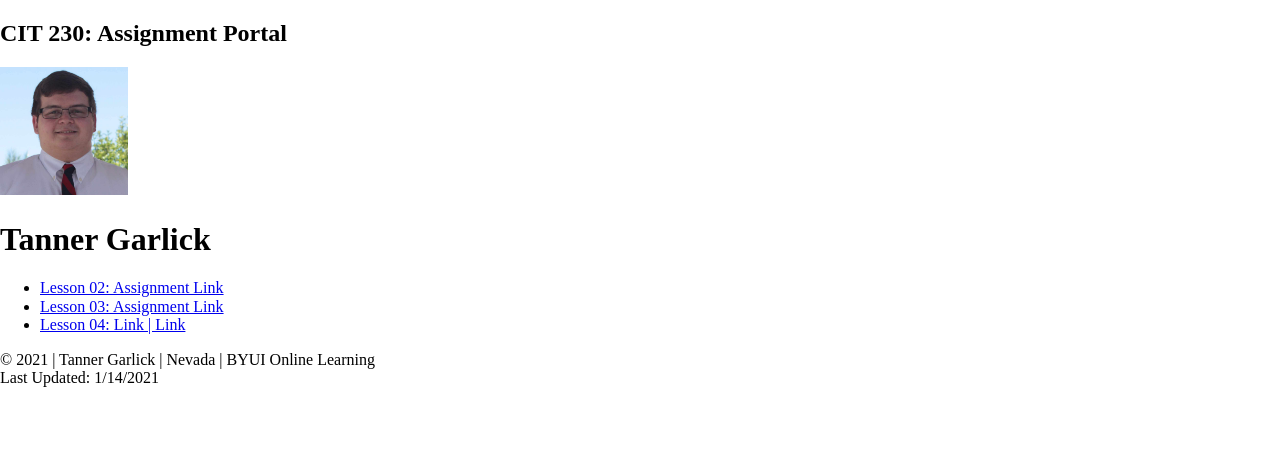
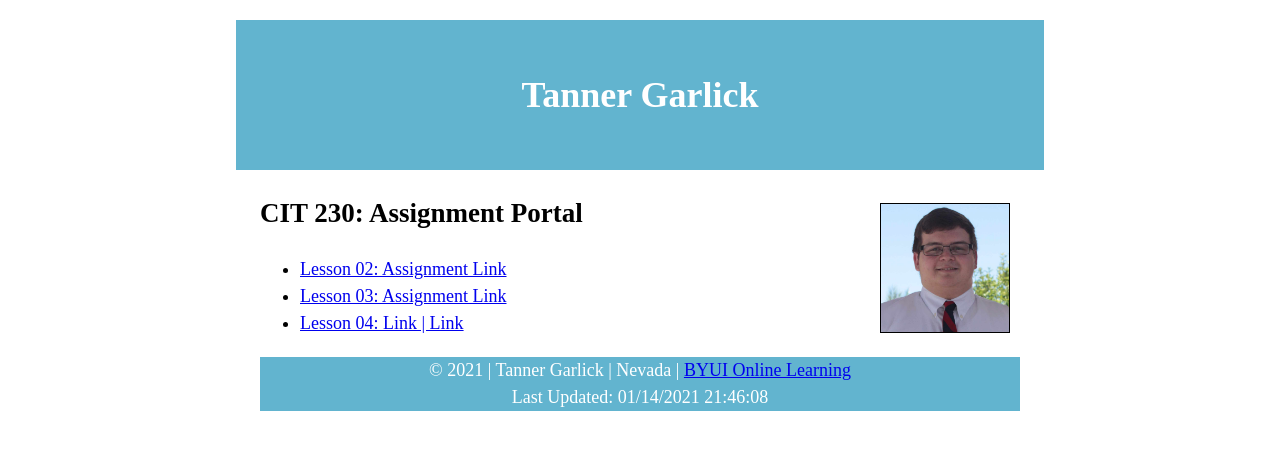
Before and after one commit to TannerGarlick/tannergarlick.github.io, a plain HTML site: page index.html in a window 1280 px wide. Drawn offline with Linux system fonts and the light colour scheme.

Commit message:
added HTML and css and java

```diff
--- /dev/null
+++ b/css/main.css
@@ -0,0 +1,29 @@
+body {
+  font-size: 18px;
+  line-height: 1.5;
+}
+
+header,
+nav,
+main,
+footer {
+  margin: 1.25rem auto;
+  max-width: 760px;
+}
+
+header,
+footer {
+  background-color:#62b4cf;
+  color: white;
+  text-align: center;
+}
+
+header {
+  padding: 1.5rem;
+}
+
+nav img {
+  float: right;
+  margin: 10px;
+  border: 1px solid black;
+}
--- a/index.html
+++ b/index.html
@@ -1,34 +1,38 @@
 <!DOCTYPE html>
 <html lang="en">
   <head>
-    <meta charset="UTF-8">
-    <meta name="viewport" content="width=device-width, initial-scale=1.0">
-    <link rel="stylesheet" href="css/normalize.css">
-    <link rel="stylesheet" href="css/medium.css">
-    <link rel="preconnect" href="https://fonts.gstatic.com">
-    <link href="https://fonts.googleapis.com/css2?family=Mukta&display=swap" rel="stylesheet">
-    <title>Home Page</title>
-    <meta name="description" content=" ">
+    <meta charset="UTF-8" />
+    <meta name="viewport" content="width=device-width, initial-scale=1.0" />
+    <link rel="stylesheet" href="css/normalize.css" />
+    <link rel="stylesheet" href="css/medium.css" />
+    <link rel="stylesheet" href="css/main.css" />
+    <link rel="preconnect" href="https://fonts.gstatic.com" />
+    <link
+      href="https://fonts.googleapis.com/css2?family=Mukta&display=swap"
+      rel="stylesheet"
+    />
+    <title>WDD 230 Tanner Garlick</title>
+    <meta name="description" content="Assignment portal for Tanner Garlick in WDD 230: Web Frontend Development at Brigham Young University - Idaho" />
   </head>
   <body>
     <header>
-        <h2>CIT 230: Assignment Portal</h2>
-        <img src="images/profilephoto.jpg" alt="My Profile Photo">
       <h1>Tanner Garlick</h1>
     </header>
     <nav>
+      <img src="images/profilephoto.jpg" alt="My Profile Photo" />
+      <h2>CIT 230: Assignment Portal</h2>
       <ul>
         <li><a href="#">Lesson 02: Assignment Link</a></li>
         <li><a href="#">Lesson 03: Assignment Link</a></li>
         <li><a href="#">Lesson 04: Link | Link</a></li>
       </ul>
     </nav>
-    <main>
-
-    </main>
+    <main></main>
     <footer>
-        &copy; 2021 | Tanner Garlick | Nevada | BYUI Online Learning <br>
-        Last Updated: 1/14/2021
+      &copy; 2021 | Tanner Garlick | Nevada | <a href = "https://www.byui.edu/online">BYUI Online Learning </a> <br />
+      Last Updated: <span id="lastmodified"></span>
     </footer>
+      <script>  var x = document.lastModified;
+        document.getElementById("lastmodified").innerHTML = x; </script>
   </body>
 </html>
--- /dev/null
+++ b/js/currentdate.js
@@ -0,0 +1,2 @@
+const options = {weekday: 'long', day: 'numeric', month: 'long', year:'numeric'}
+document.getElementById('currentdate').textContent = new Date().toLocaleDateString('en-US', options);
```
Lines whose indentation alone changed are shown as unchanged.
